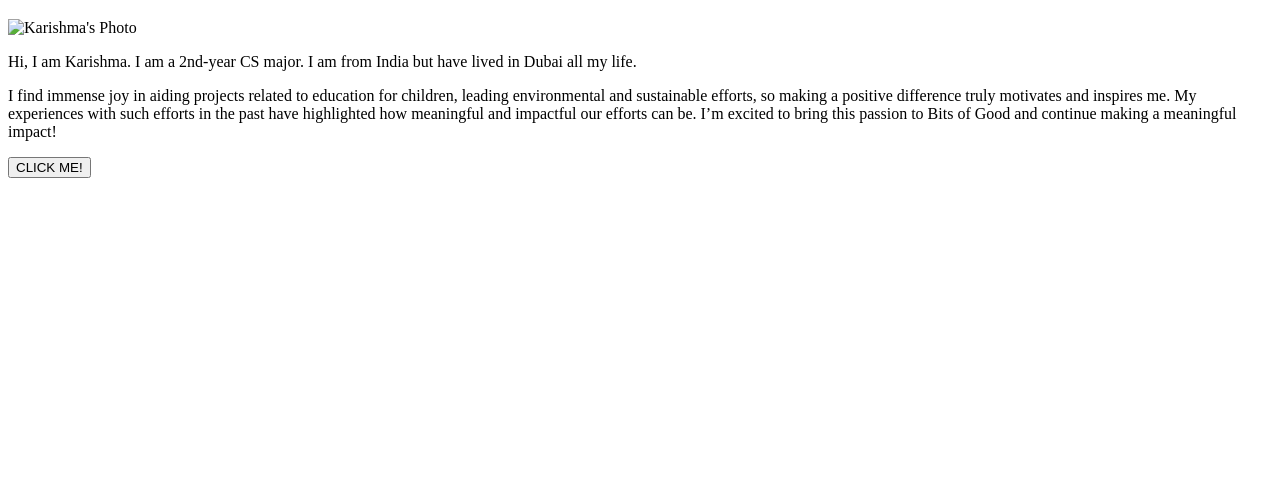
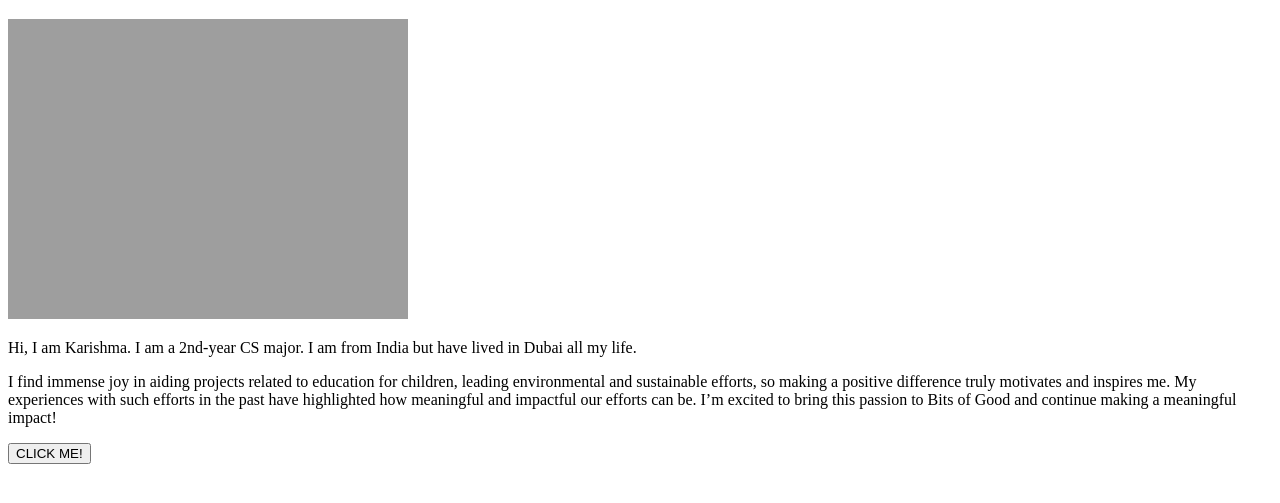
Before and after one commit to kk-2205/SPRING2024_BITSOFGOOD_ASSESSMENT, a website: page index.html in a window 1280 px wide. Shown: the part 61-564 px from the top of the page. Drawn offline with Linux system fonts and the light colour scheme; the site is published under a folder, as on GitHub Pages, so addresses that start at the root find nothing.

Commit message:
update 5

```diff
--- a/index.html
+++ b/index.html
@@ -12,7 +12,7 @@
         <div class="card">
             <h1>Karishma's Corner</h1>
             <div class="profile-img">
-                <img src="/images/Karishma-image.png" alt="Karishma's Photo">
+                <img src="./images/Karishma-image.png" alt="Karishma's Photo">
             </div>
             <p class="intro">Hi, I am Karishma. I am a 2nd-year CS major. I am from India but have lived in Dubai all my life.</p>
             <p class="passion">I find immense joy in aiding projects related to education for children, leading environmental and sustainable efforts, so making a positive difference truly motivates and inspires me. My experiences with such efforts in the past have highlighted how meaningful and impactful our efforts can be. I’m excited to bring this passion to Bits of Good and continue making a meaningful impact!</p>
```
